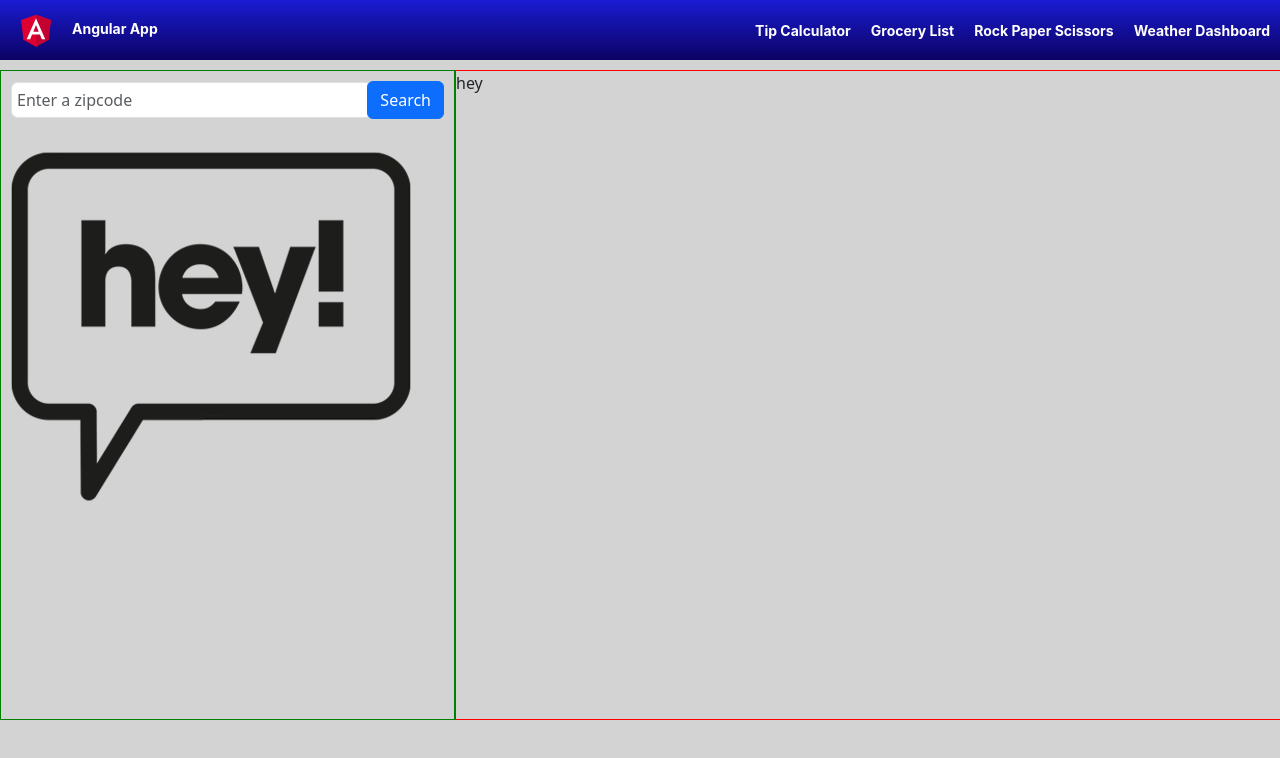
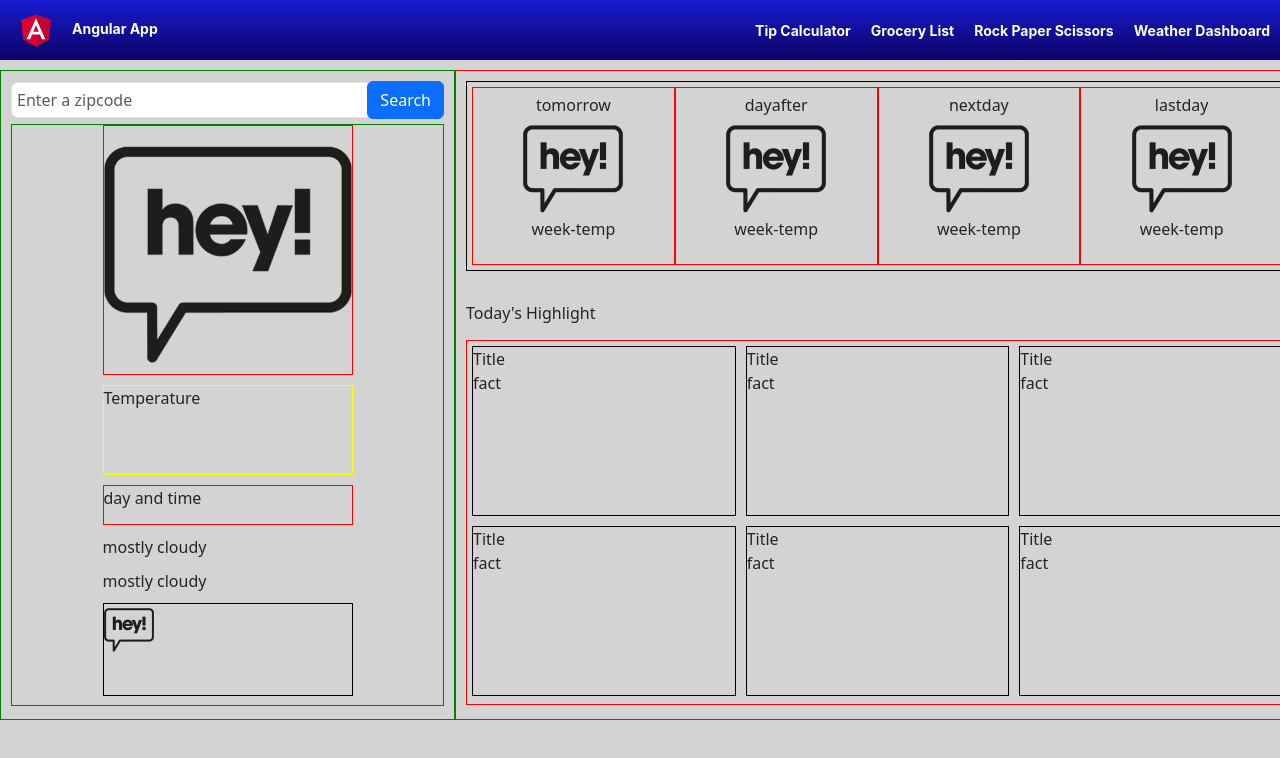
Before and after one commit to rueilmanzambi/appDemo, an Angular app: page /weather in a window 1280 px wide. Shown: the top 758 px of the page. Built offline with nearby package versions, Linux system fonts and the light colour scheme.

Commit message:
checking layout before api dev

```diff
--- a/src/app/weather/weather.component.css
+++ b/src/app/weather/weather.component.css
@@ -29,6 +29,7 @@
     float: left;
     border: 1px solid red;
     height: 100%;
+    padding: 10px;
 }
 .input-section {
     display: flex;
@@ -41,7 +42,74 @@
 .button {
     margin-left: -5px;
 }
-
+.today-main {
+    border: 1px solid green;
+    display: flex;
+    justify-content: center;
+    align-items: flex-start;
+    margin-top: 5px;
+    height: 582px;
+}
+.today-wrapper {
+    display: flex;
+    flex-direction: column;
+    align-items: center;
+}
+.today-main-img{
+    border: 1px solid red;
+    margin-bottom: 10px;
+}
+.temparatureMain {
+    border: 1px solid yellow;
+    width: 250px;
+    height: 90px;
+    margin-bottom: 10px;
+}
+.day-time {
+    border: 1px solid red;
+    width: 250px;
+    height: 40px;
+    margin-bottom: 10px;
+}
+.today-other {
+    margin-bottom: 10px;
+    width: 250px;
+}
+.cityImg{
+    border: 1px solid black;
+    width: 250px;
+    height: 93px;
+}
+.week-prevision {
+    border: 1px solid black;
+    height: 190px;
+    display: flex;
+    padding: 5px;
+}
+.day-prevision {
+    flex: 1;
+    border: 1px solid red;
+    padding: 5px;
+    display: flex;
+    flex-direction: column;
+    align-items: center;
+}
+.highlightBox {
+    margin-top: 15px;
+    border: 1px solid red;
+    height: 365px;
+    display: flex;
+    flex-direction: column;
+}
+.highlightRow {
+    display: flex;
+}
+.highlightDivs {
+    flex: 1;
+    border: 1px solid black;
+    margin: 5px;
+    height: 170px;
+}
 /*
 <input type="text" class="form-control entry-field-style" name="location" placeholder="Enter a zipcode"
                                 [(ngModel)]="location"  id="location"/>
--- a/src/app/weather/weather.component.html
+++ b/src/app/weather/weather.component.html
@@ -8,11 +8,96 @@
                 <button class="btn btn-primary button" type="button">Search</button>
             </div>
             <div class="today-main">
-                <img [src]="todayMainImg" alt="today-img" >
+                <div class="today-wrapper">
+                    <img [src]="todayMainImg" style="width: 250px; height: 250px;" alt="today-img" class="today-main-img">
+                    <div class="temparatureMain">
+                        Temperature
+                    </div>
+                    <div class="day-time">
+                        day and time
+                    </div>
+                    <div class="today-other">
+                        mostly cloudy
+                    </div>
+                    <div class="today-other">
+                        mostly cloudy
+                    </div>
+                    <div class="cityImg">
+                        <img [src]="todayMainImg" style="width: 50px; height: 50px;" alt="city-img">
+                    </div>
+                </div>
             </div>
         </div>
         <div class="column-two">
-            hey
+            <div class="week-prevision">
+                <div class="day-prevision">
+                    <div class="dayname">
+                        tomorrow
+                    </div>
+                    <img [src]="todayMainImg" style="width: 100px; height: 100px;" alt="wkTempImg">
+                    <div class="week-temp">
+                        week-temp
+                    </div>
+                </div>
+                <div class="day-prevision">
+                    <div class="dayname">
+                        dayafter
+                    </div>
+                    <img [src]="todayMainImg" style="width: 100px; height: 100px;" alt="wkTempImg">
+                    <div class="week-temp">
+                        week-temp
+                    </div>
+                </div>
+                <div class="day-prevision">
+                    <div class="dayname">
+                        nextday
+                    </div>
+                    <img [src]="todayMainImg" style="width: 100px; height: 100px;" alt="wkTempImg">
+                    <div class="week-temp">
+                        week-temp
+                    </div>
+                </div>
+                <div class="day-prevision">
+                    <div class="dayname">
+                        lastday
+                    </div>
+                    <img [src]="todayMainImg" style="width: 100px; height: 100px;" alt="wkTempImg">
+                    <div class="week-temp">
+                        week-temp
+                    </div>
+                </div>
+            </div>
+            <label class="highlightLabel" style="margin-top: 30px;">Today's Highlight</label>
+            <div class="highlightBox">
+                <div class="highlightRow">
+                    <div class="highlightDivs">
+                        <label class="highlightDivTitle">Title</label>
+                        <div class="highlightDivFact">fact</div>
+                    </div>
+                    <div class="highlightDivs">
+                        <label class="highlightDivTitle">Title</label>
+                        <div class="highlightDivFact">fact</div>
+                    </div>
+                    <div class="highlightDivs">
+                        <label class="highlightDivTitle">Title</label>
+                        <div class="highlightDivFact">fact</div>
+                    </div>
+                </div>
+                <div class="highlightRow">
+                    <div class="highlightDivs">
+                        <label class="highlightDivTitle">Title</label>
+                        <div class="highlightDivFact">fact</div>
+                    </div>
+                    <div class="highlightDivs">
+                        <label class="highlightDivTitle">Title</label>
+                        <div class="highlightDivFact">fact</div>
+                    </div>
+                    <div class="highlightDivs">
+                        <label class="highlightDivTitle">Title</label>
+                        <div class="highlightDivFact">fact</div>
+                    </div>
+                </div>
+            </div>
         </div>
     </div>
 </div>
```
